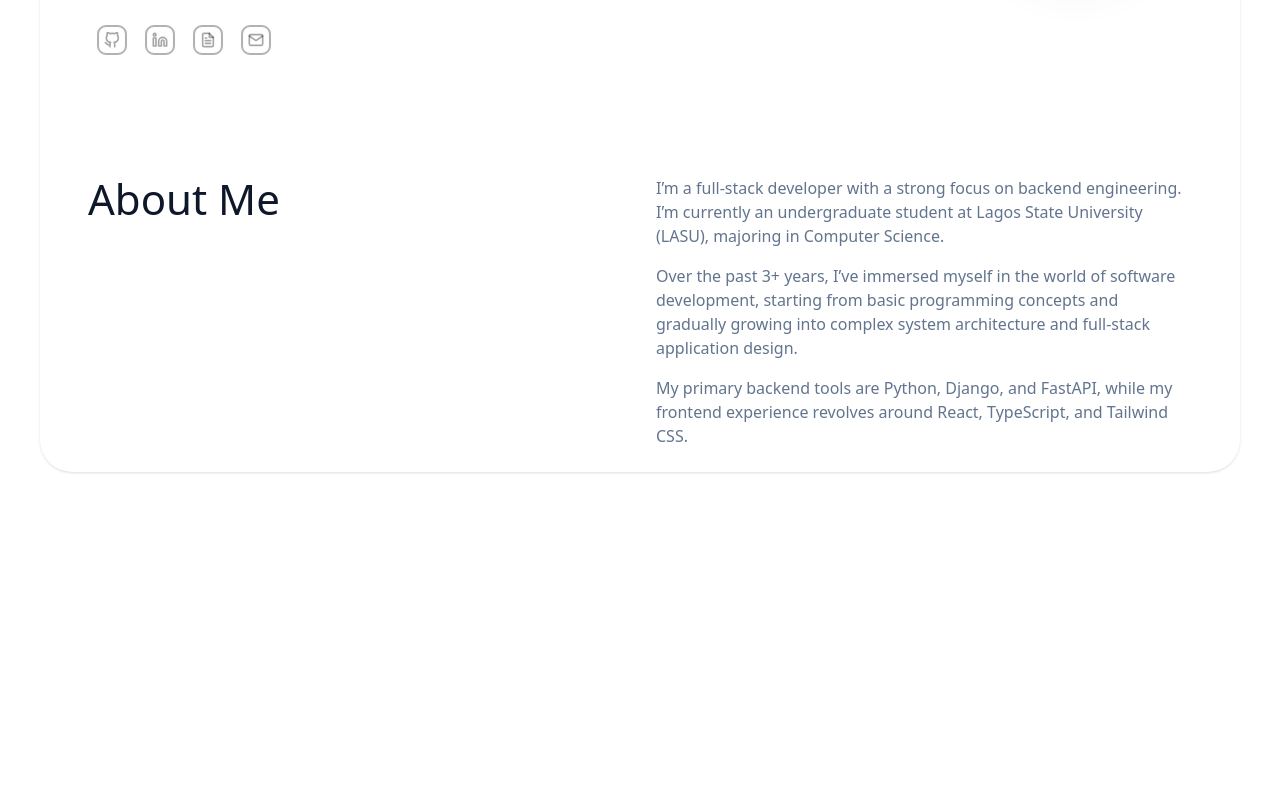
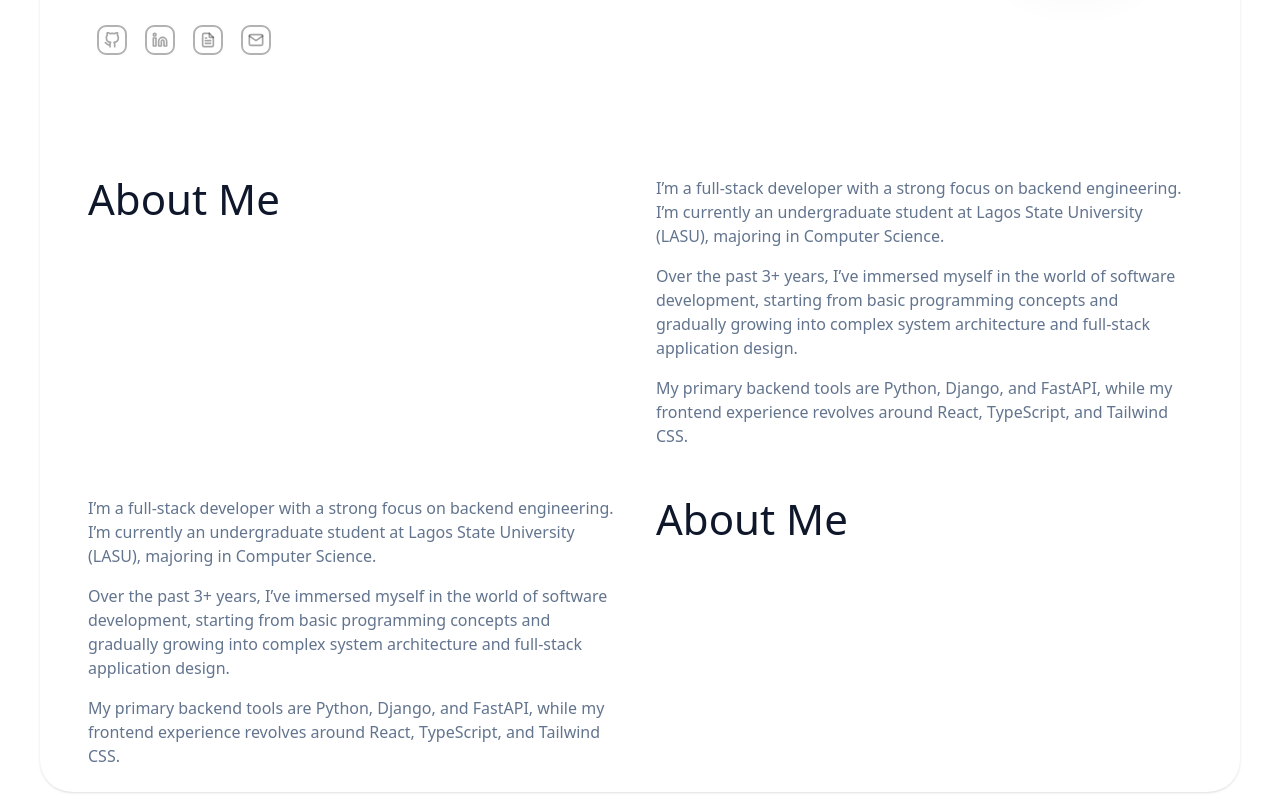
Before and after one commit to Dahmie87/portfolioIn3d, a React (Vite) app: page / in a window 1280 px wide. Shown: the part 512-1312 px from the top of the page. Before the commit the page ends 992 px from the top, so only its background shows below. Built offline with nearby package versions, Linux system fonts and the light colour scheme.

Commit message:
integrate projects

```diff
--- a/src/components/home.tsx
+++ b/src/components/home.tsx
@@ -4,6 +4,7 @@ import heroProfile from "../assets/profile-1.jfif";
 import NavBar from "./navbar";
 import About from "./about";
 import SocialIcons from "./social";
+import Projects from "./projects";
 
 export default function ProtoType(): React.ReactElement {
   return (
@@ -70,6 +71,7 @@ export default function ProtoType(): React.ReactElement {
         </div>
 
         <About  />
+        <Projects/>
       </div>
     </div>
   );
--- a/src/components/projects.tsx
+++ b/src/components/projects.tsx
@@ -1,11 +1,8 @@
-export default function Project() {
+export default function Projects() {
   return (
     <section className="max-w-6xl mx-auto p-6">
       <div className="grid grid-cols-1 md:grid-cols-2 gap-8">
         {/* Left Column */}
-        <div className="font-normal text-4xl md:text-[42px]">
-          Projects
-        </div>
 
         {/* Right Column */}
         <div className="space-y-4 text-slate-500">
@@ -19,6 +16,10 @@ export default function Project() {
             My primary backend tools are Python, Django, and FastAPI, while my frontend experience revolves around React, TypeScript, and Tailwind CSS.
           </p>
         </div>
+      <div className="font-normal text-4xl md:text-[42px]">
+          About Me
+        </div>
+
       </div>
     </section>
   );
```
